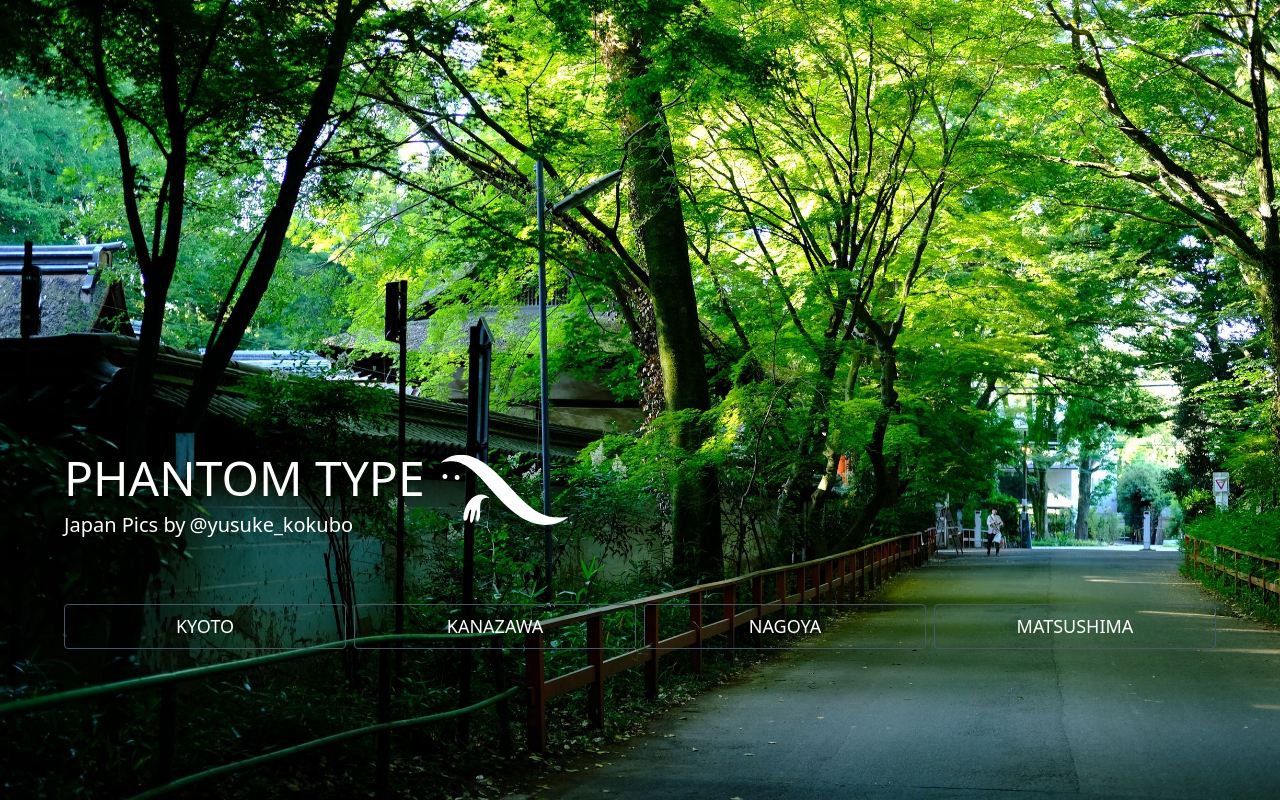
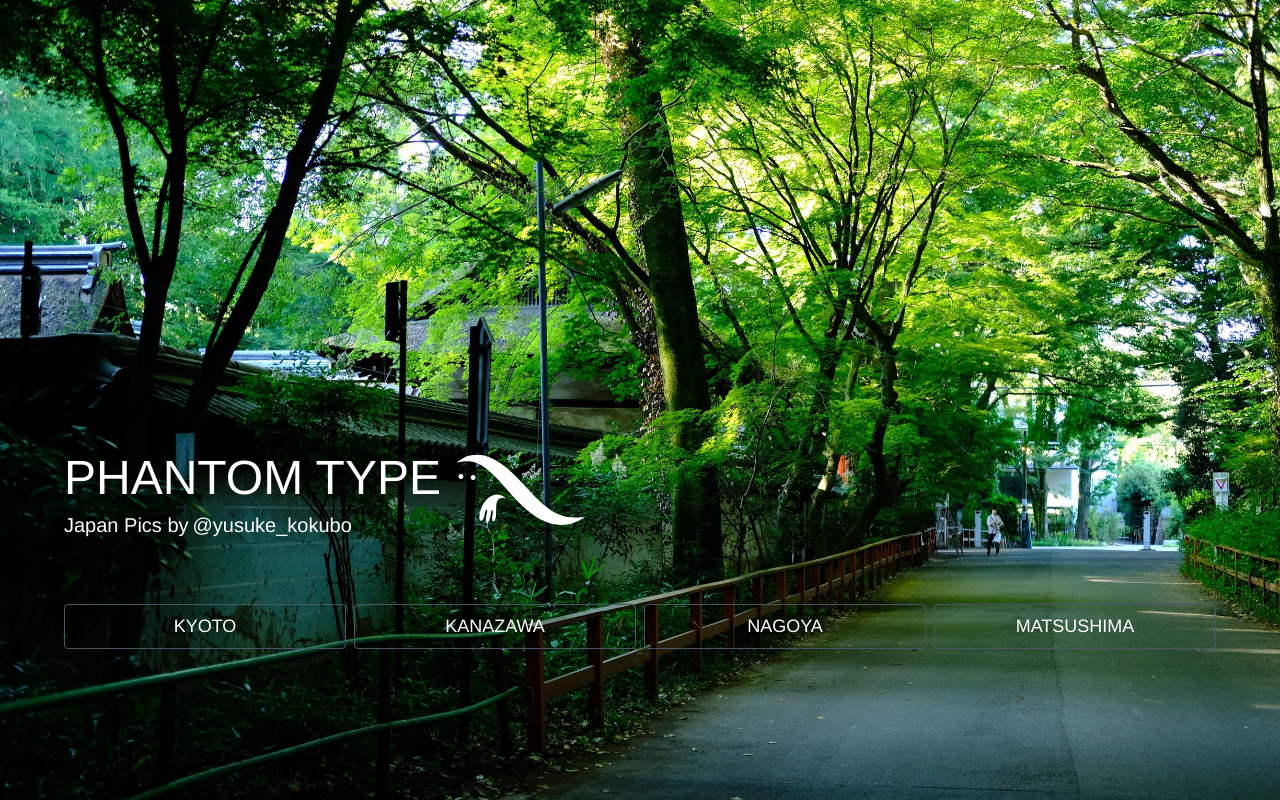
Before and after one commit to YusukeKokubo/phantomtype, a Next.js app: page / in a window 1280 px wide. Built offline with nearby package versions, Linux system fonts and the light colour scheme.

Commit message:
setting font body

```diff
--- a/src/pages/_app.tsx
+++ b/src/pages/_app.tsx
@@ -10,7 +10,6 @@ function MyApp({ Component, pageProps }: AppProps) {
       <meta charSet='utf-8' />
       <meta name='viewport' content='initial-scale=1.0, width=device-width' key='viewport' />
       <meta name='description' content='Japan photo gallery' />
-      <link rel='stylesheet' href='https://fonts.googleapis.com/css?family=Roboto:300,500&display=swap' />
       <link rel='stylesheet' href='https://fonts.googleapis.com/icon?family=Material+Icons' />
       <meta property='og:site_name' content='PHANTOM TYPE' />
       <meta property='og:type' content='article' />
--- a/src/pages/_document.js
+++ b/src/pages/_document.js
@@ -7,7 +7,7 @@ export default class Document extends NextDocument {
     return (
       <Html lang='en'>
         <Head />
-        <body className='bg-black text-white'>
+        <body className='bg-black text-white font-body'>
           <Main />
           <NextScript />
         </body>
--- a/tailwind.config.js
+++ b/tailwind.config.js
@@ -1,7 +1,7 @@
 module.exports = {
   theme: {
     fontFamily: {
-      body: ['Roboto, Noto Sans JP']
+      body: ['Helvetica', 'Noto Sans JP'],
     },
     extend: {
       colors: {
```
